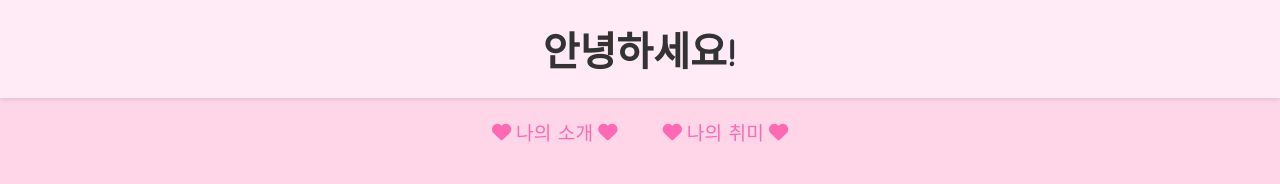
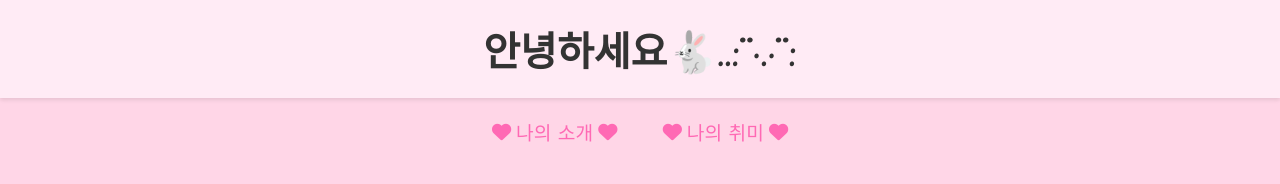
Before and after one commit to Yujin111613/myintro, a plain HTML site: page index.html in a window 1280 px wide. Shown: the top 184 px of the page. Drawn offline with Linux system fonts and the light colour scheme.

Commit message:
Update index.html

```diff
--- a/index.html
+++ b/index.html
@@ -99,7 +99,7 @@
 </head>
 <body>
     <header>
-        <h1>안녕하세요!</h1>
+        <h1>안녕하세요🐇..:¨·.·¨:</h1>
     </header>
 
     <nav>
```
